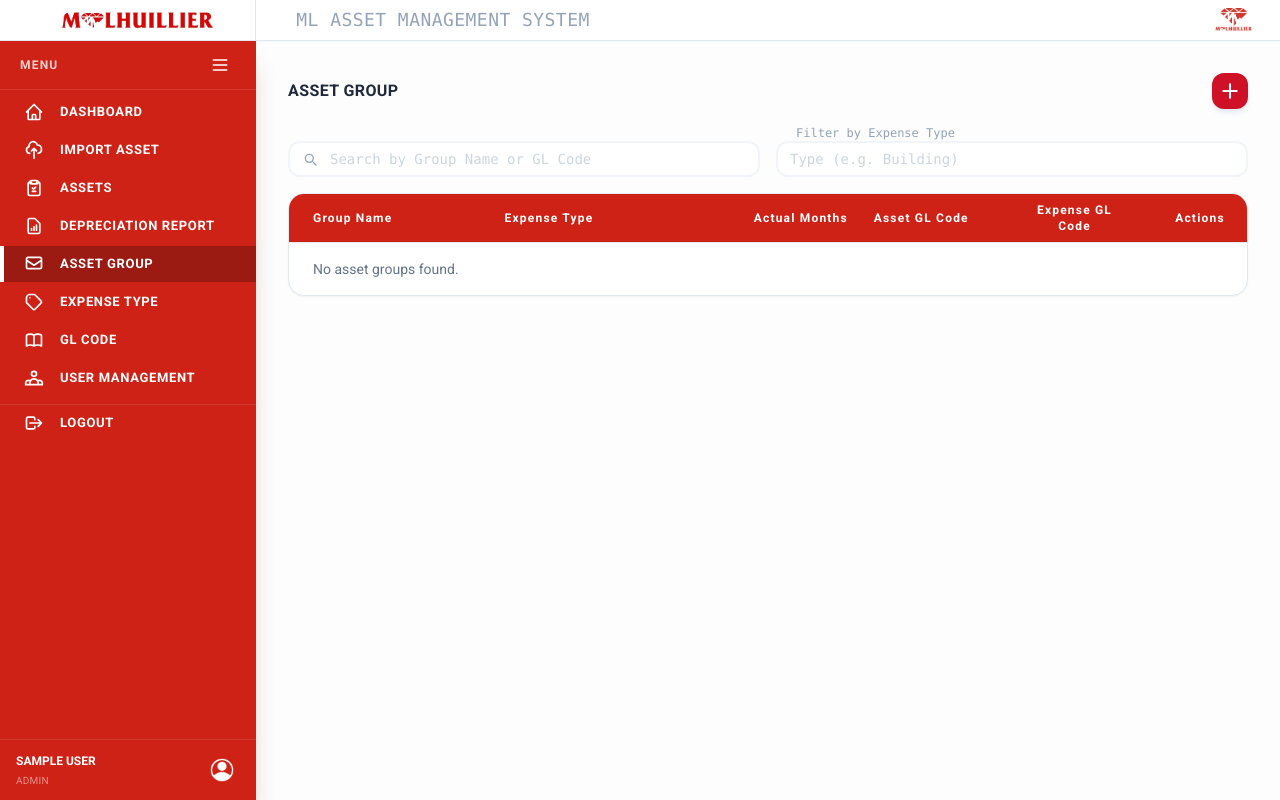
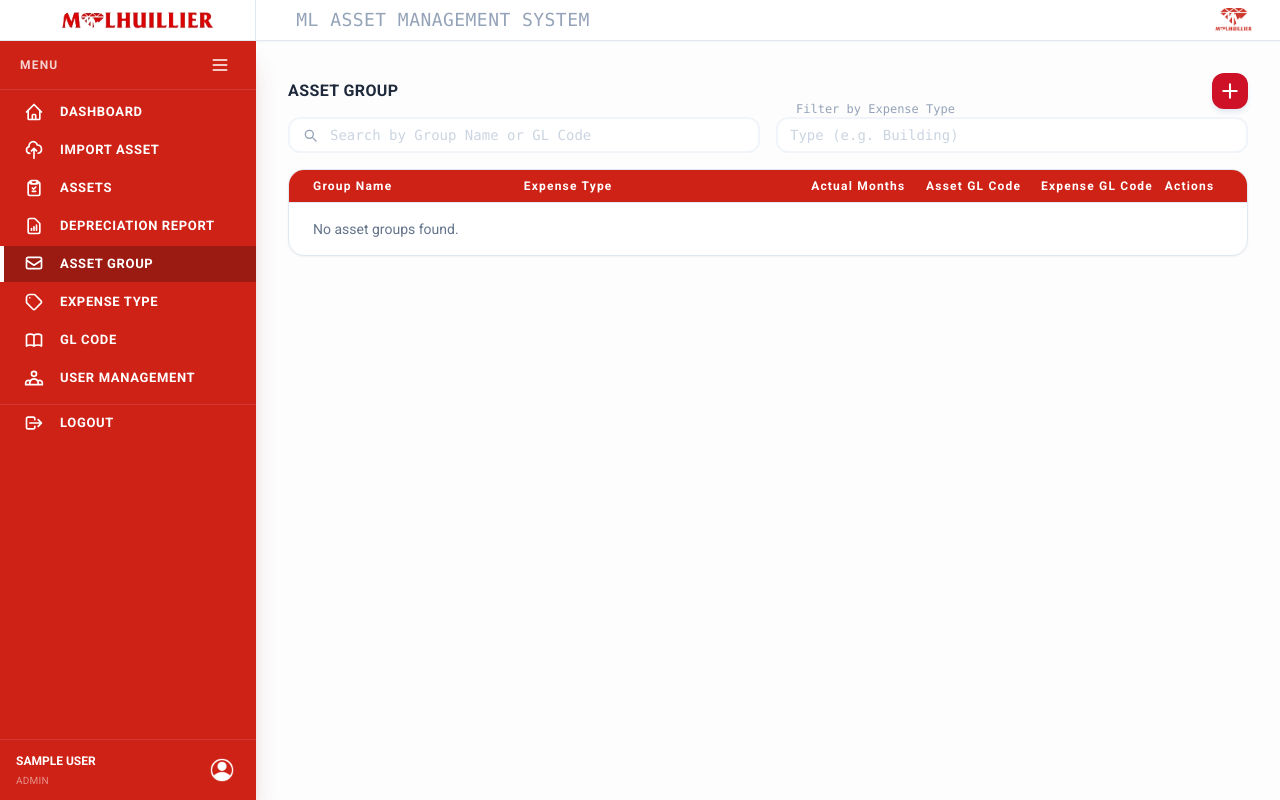
Before and after one commit to harddy0/ml-branch-asset-depreciation, a PHP site: page /asset-groups/index.php in a window 1280 px wide. Run offline with PHP 8.4, Linux system fonts and the light colour scheme; the visitor is signed in with stand-in values (Sample User, id 1); data that the repository does not hold is empty; some libraries are stand-ins or nearby versions.

Commit message:
Refactor layout and implement pagination for asset groups and expense types

```diff
--- a/public/asset-groups/index.php
+++ b/public/asset-groups/index.php
@@ -3,7 +3,7 @@
 require_once __DIR__ . '/../../src/includes/init.php';
 ?>
 
-<div class="flex flex-col sm:flex-row sm:items-center sm:justify-between gap-4 mb-4">
+<div class="flex flex-col sm:flex-row sm:items-center sm:justify-between gap-4 mb-0">
     <div>
         <h1 class="text-1xl font-black text-slate-800 uppercase tracking-wide">Asset Group</h1>
     </div>
@@ -20,7 +20,7 @@ require_once __DIR__ . '/../../src/includes/init.php';
     </div>
 </div>
 
-<div class="mb-4 mt-4">
+<div class="mb-4 -mt-2">
     <div class="grid grid-cols-1 sm:grid-cols-2 gap-4 items-end">
        <div class="relative w-full">
             <svg class="absolute left-3.5 top-1/2 -translate-y-1/2 w-4 h-4 text-slate-400 pointer-events-none"
@@ -53,23 +53,23 @@ require_once __DIR__ . '/../../src/includes/init.php';
 
 <div class="bg-white rounded-2xl border border-slate-200 shadow-sm overflow-hidden">
     <div class="overflow-x-auto">
-        <table id="assetGroupsTable" class="w-full text-sm table-fixed">
+        <table id="assetGroupsTable" class="w-full text-sm table-fixed"> <!-- fixed table layout prevents stacking; horizontal scroll will appear if space is tight -->
             <colgroup>
-                <col class="w-[20%]">
-                <col class="w-[26%]">
-                <col class="w-[12%]">
-                <col class="w-[16%]">
-                <col class="w-[16%]">
-                <col class="w-[10%]">
+                <col class="w-[22%]"> <!-- group name -->
+                <col class="w-[30%]"> <!-- expense type expanded -->
+                <col class="w-[12%]">  <!-- actual months -->
+                <col class="w-[12%]"> <!-- asset GL code -->
+                <col class="w-[12%]"> <!-- expense GL code -->
+                <col class="w-[12%]"> <!-- actions -->
             </colgroup>
             <thead>
                 <tr class="bg-[#ce2216] border-b border-slate-200">
-                    <th class="text-left text-xs font-black text-white tracking-widest px-6 py-2">Group Name</th>
-                    <th class="text-left text-xs font-black text-white tracking-widest px-6 py-2">Expense Type</th>
+                    <th class="text-left text-xs font-black text-white tracking-widest px-6 py-2 whitespace-nowrap">Group Name</th>
+                    <th class="text-left text-xs font-black text-white tracking-widest px-6 py-2 whitespace-nowrap">Expense Type</th>
                     <th class="text-center text-xs font-black text-white tracking-widest px-6 py-2 whitespace-nowrap">Actual Months</th>
-                    <th class="text-center text-xs font-black text-white tracking-widest px-6 py-2">Asset GL Code</th>
-                    <th class="text-center text-xs font-black text-white tracking-widest px-6 py-2">Expense GL Code</th>
-                    <th class="text-center text-xs font-black text-white tracking-widest px-6 py-2">Actions</th>
+                    <th class="text-center text-xs font-black text-white tracking-widest px-6 py-2 whitespace-nowrap">Asset GL Code</th>
+                    <th class="text-center text-xs font-black text-white tracking-widest px-6 py-2 whitespace-nowrap">Expense GL Code</th>
+                    <th class="text-center text-xs font-black text-white tracking-widest px-6 py-2 whitespace-nowrap">Actions</th>
                 </tr>
             </thead>
             <tbody id="assetGroupsTbody" class="divide-y divide-slate-100">
@@ -86,4 +86,9 @@ require_once __DIR__ . '/../../src/includes/modals/asset-group-edit.php';
 require_once __DIR__ . '/../../src/includes/modals/asset-group-delete.php';
 ?>
 
+    <!-- Pagination controls (populated via JS) -->
+    <div class="mt-3">
+        <div id="assetGroupsPagination" class="flex items-center justify-between text-sm"></div>
+    </div>
+
 <script src="../assets/js/asset-groups.js"></script>
--- a/public/category-mgt/index.php
+++ b/public/category-mgt/index.php
@@ -6,7 +6,7 @@ require_once __DIR__ . '/../../src/includes/init.php';
 // Flash messages can go here if needed, matching your system
 ?>
 
-<div class="flex flex-col sm:flex-row sm:items-center sm:justify-between gap-4 mb-2">
+<div class="flex flex-col sm:flex-row sm:items-center sm:justify-between gap-4 mb-0">
     <div>
         <h1 class="text-1xl font-black text-slate-800 uppercase tracking-wide">Expense Types (Policies)</h1>
     </div>
@@ -23,7 +23,7 @@ require_once __DIR__ . '/../../src/includes/init.php';
     </div>
 </div>
 
-<div class="mb-4 mt-4">
+<div class="mb-4 -mt-2">
     <div class="grid grid-cols-1 sm:grid-cols-2 gap-4 items-end">
         <div class="relative w-full">
             <svg class="absolute left-3.5 top-1/2 -translate-y-1/2 w-4 h-4 text-slate-400 pointer-events-none"
```
Also changed, not shown: public/assets/js/asset-groups.js.
